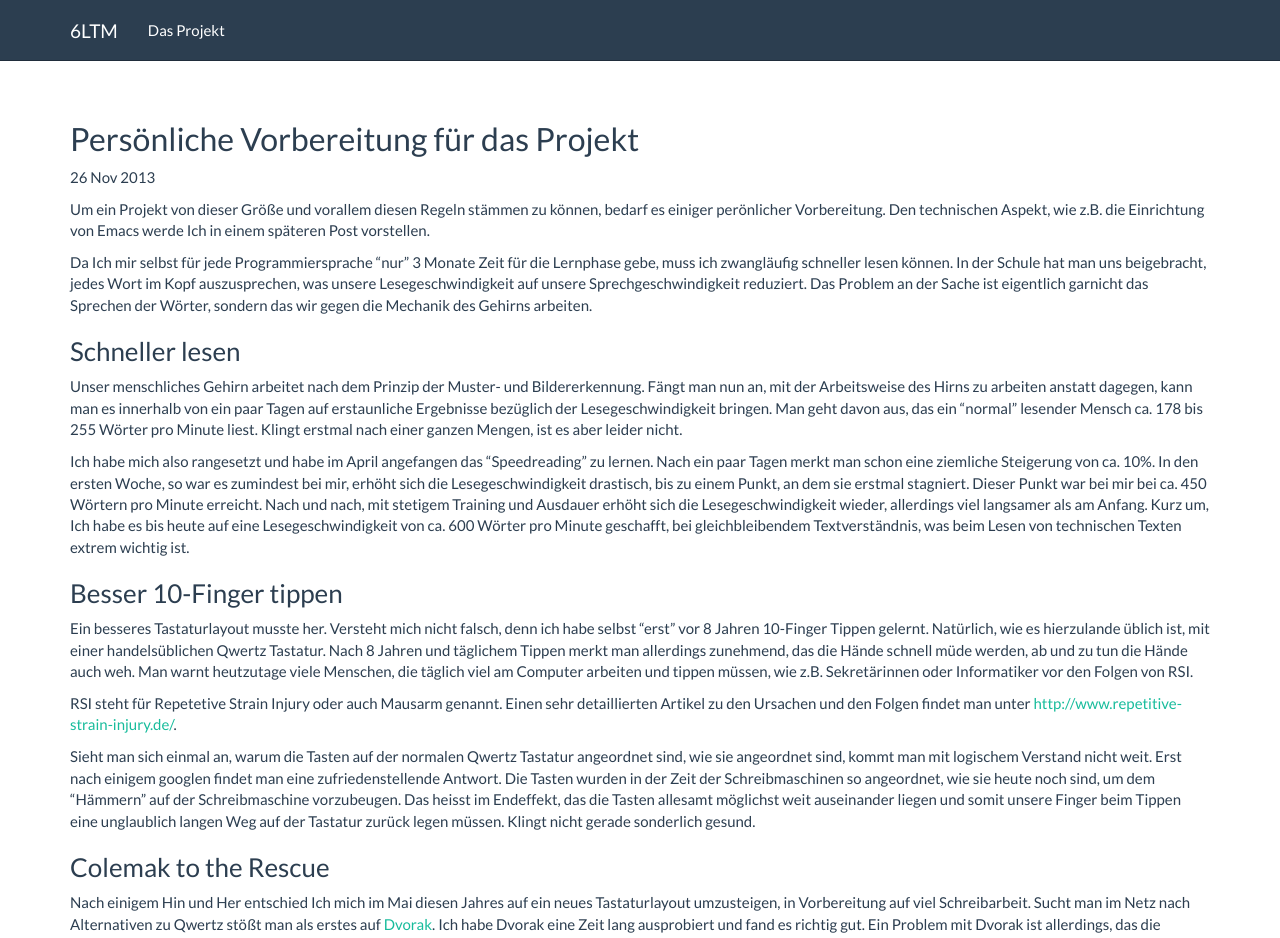
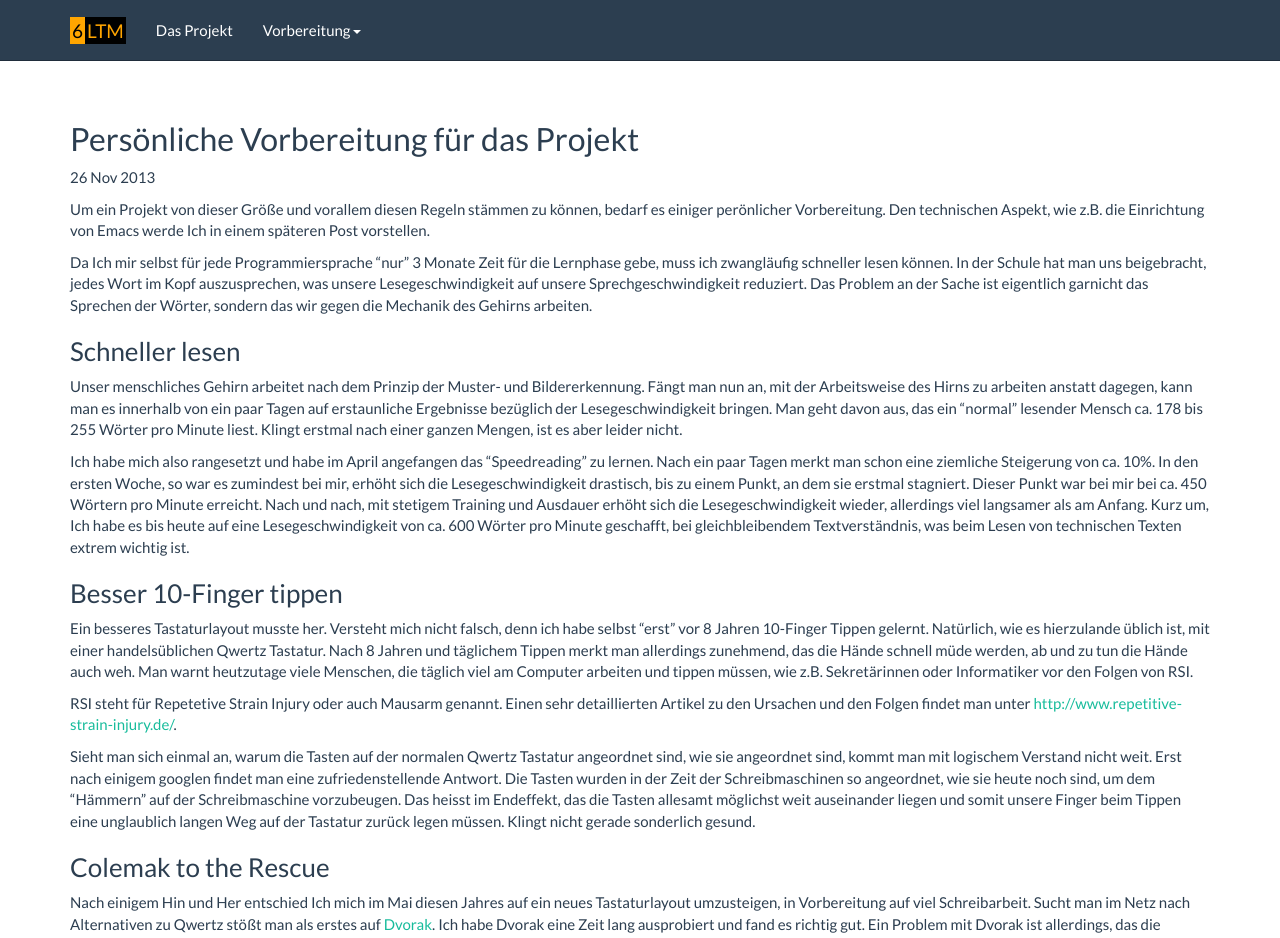
Before and after one commit to 6LTM/6ltm.github.io, a Jekyll site: the page built from _posts/2013-11-26-vorbereitung.md, in a window 1280 px wide. Shown: the top 938 px of the page. Built offline with Jekyll 4.4.1, drawn with Linux system fonts in a browser that asks for light colours; nearby versions of some CDN libraries; library files that are not in the unit come from our copies; Markdown is read by kramdown in place of the engine named in the settings.

Commit message:
added logo to navbar, also links to "Vorbereitung" in a Dropdown

```diff
--- a/_includes/navbar.html
+++ b/_includes/navbar.html
@@ -7,13 +7,22 @@
             <span class="icon-bar"></span>
             <span class="icon-bar"></span>
           </button>
-          <a class="navbar-brand" href="/">6LTM</a>
+          <a class="navbar-brand" href="/"><span style="color:black; background: orange">6</span><span style="color: orange; background: black">LTM</span></a>
         </div>
 
         <!-- Collect the nav links, forms, and other content for toggling -->
         <div class="collapse navbar-collapse navbar-ex1-collapse">
           <ul class="nav navbar-nav">
             <li><a href="/6ltm-das-projekt.html">Das Projekt</a></li>
+	    <li class="dropdown">
+	      <a class="dropdown-toggle" data-toggle="dropdown" href="#">
+		Vorbereitung<span class="caret"></span>
+	      </a>
+	      <ul class="dropdown-menu">
+		<li><a href="/vorbereitung/perso">Persönlich</a></li>
+		<li><a href="/vorbereitung/technik">Technisch</a></li>
+	      </ul>
+	    </li>
           </ul>
         </div><!-- /.navbar-collapse -->
       </div><!-- /.container -->
--- a/_posts/2013-11-26-vorbereitung.md
+++ b/_posts/2013-11-26-vorbereitung.md
@@ -1,6 +1,7 @@
 ---
 layout: post
 title: Persönliche Vorbereitung für das Projekt
+permalink: /vorbereitung/perso
 ---
 Um ein Projekt von dieser Größe und vorallem diesen Regeln stämmen zu können, bedarf es einiger perönlicher Vorbereitung.
 Den technischen Aspekt, wie z.B. die Einrichtung von Emacs werde Ich in einem späteren Post vorstellen.
--- a/css/6ltm-main.css
+++ b/css/6ltm-main.css
@@ -5,3 +5,9 @@
 footer {
   margin: 50px 0;
 }
+
+/* Logo Styling */
+.navbar-brand span{
+    padding: 2px;
+    letter-spacing: 3x;
+}
```
